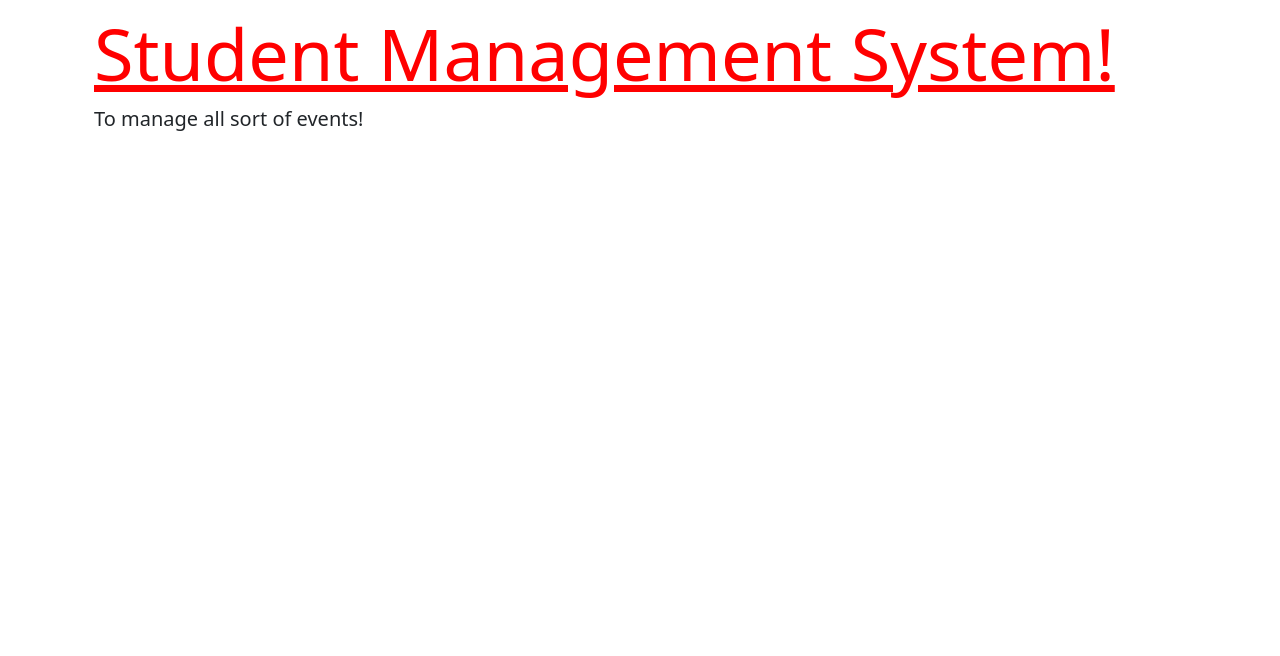
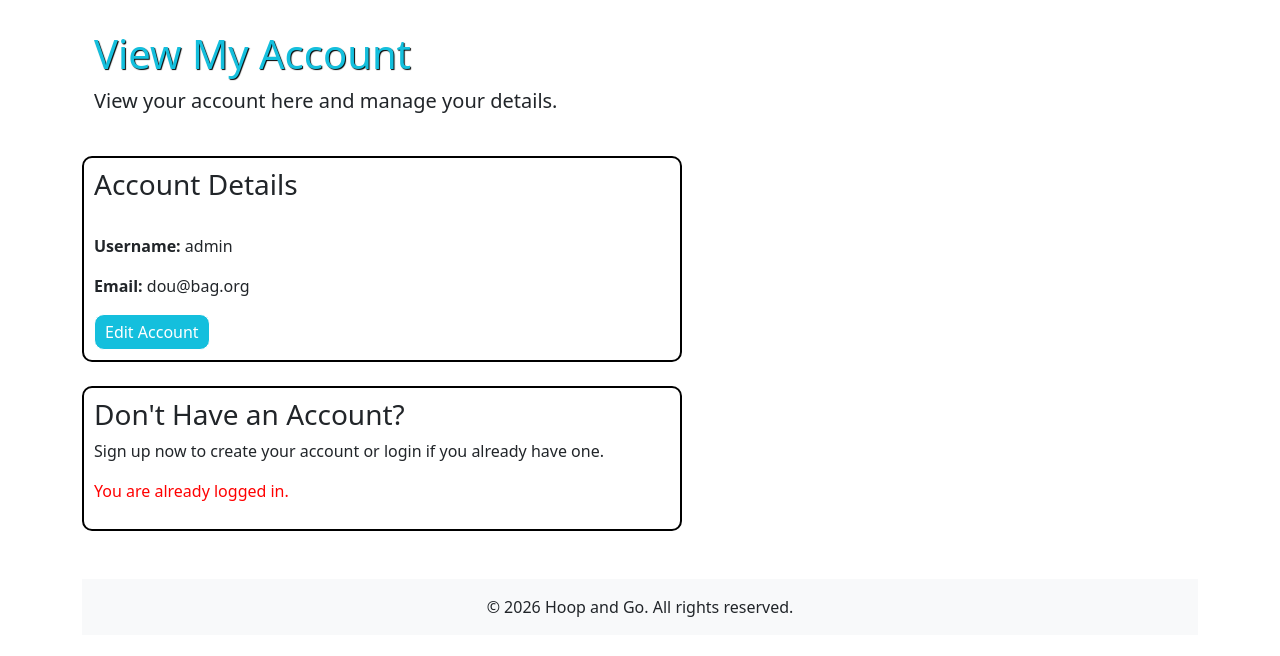
Before and after one commit to Aidas04/NCI-Team-Project-2026, a Django app: page /view_accounts/ in a window 1280 px wide. Shown: the part 86-742 px from the top of the page. Run offline with Django 5.2, Linux system fonts and the light colour scheme; a user stored in the database is signed in; parts of the project's set-up code (start-up, migrations or seed data) failed here and were passed over.

Commit message:
Designed the View Accounts Page and added user details into the display box

```diff
--- a/static/css/style.css
+++ b/static/css/style.css
@@ -114,3 +114,25 @@
     color: white;
     background-color: black;
 }
+
+/* View Accounts Page CSS - Aidas Kibas */
+
+#v_head {
+    color: rgb(20, 191, 221);
+    text-shadow: 1px 1px 1px #000000;
+    margin-top: 20px;
+}
+
+#account_div {
+    border: 2px solid black;
+    border-radius: 10px;
+    padding: 10px;
+    width: 600px;
+}
+
+#need_account_div {
+    border: 2px solid black;
+    border-radius: 10px;
+    padding: 10px;
+    width: 600px;
+}
--- a/view_accounts/templates/home/view_accounts_page.html
+++ b/view_accounts/templates/home/view_accounts_page.html
@@ -1,7 +1,49 @@
 {% extends "base.html" %}
 {% block content %}
+{% load static %}
+
+
     <div class="container">
-        <h1 class="colorreds display-2">Student Management System!</h1>
-        <p class="lead">To manage all sort of events!</p>
+        <h1 id="v_head">View My Account</h1>
+        <p class="lead">View your account here and manage your details.</p>
     </div>
+
+    <br>
+
+    <div id="account_div">
+        <h3>Account Details</h3>
+        <br>
+        <p><strong>Username:</strong> {{ user.username }}</p>
+        <p><strong>Email:</strong> {{ user.email }}</p>
+        <a>
+            <button class="h_btn">Edit Account</button>
+        </a>
+    </div>
+
+    <br>
+
+    <div id="need_account_div">
+
+        <h3>Don't Have an Account?</h3>
+        <p>Sign up now to create your account or login if you already have one.</p>
+        {% if user.is_authenticated %}
+            <p style="color: red;">You are already logged in.</p>
+        {% else %}
+            <a href="{% url 'account_signup' %}">
+            <button class="h_btn">Sign Up</button>
+        </a>
+        <a href="{% url 'account_login' %}">
+            <button class="h_btn">Log In</button>
+        </a>
+        {% endif %}
+
+    </div>
+
+    <!-- This div structures the footer of the page -->
+
+    <footer class="container-fluid bg-light py-3 mt-5">
+        <div class="text-center">
+            <p class="mb-0">&copy; 2026 Hoop and Go. All rights reserved.</p>
+        </div>
+
 {% endblock %}
```
